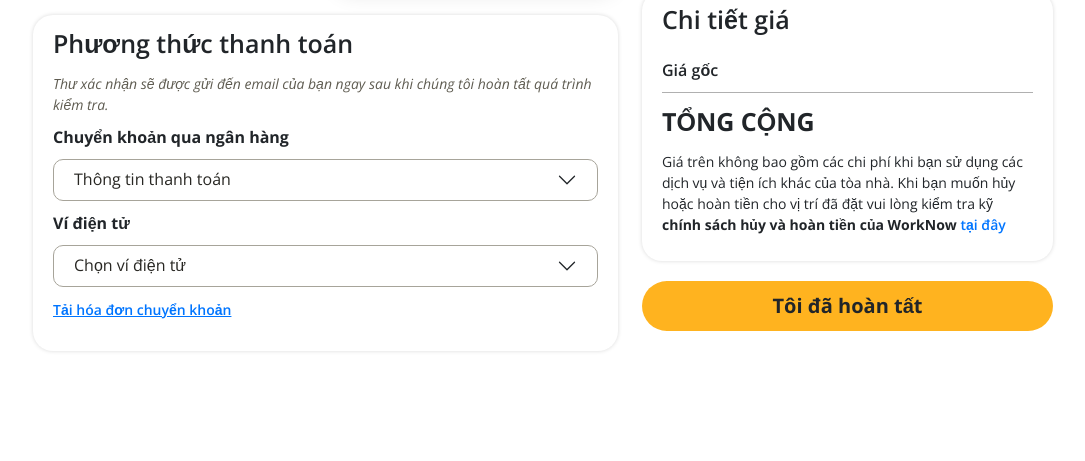
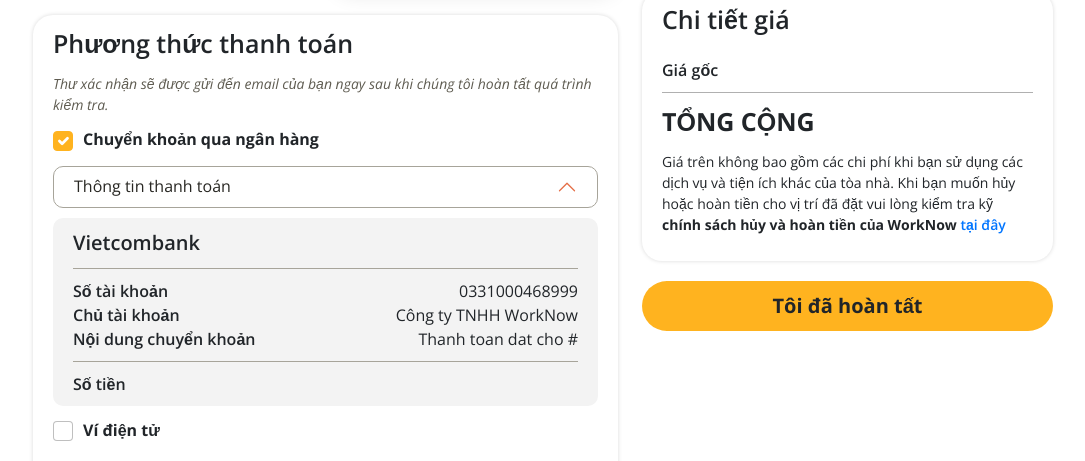
Before and after one commit to htz0707/worknow, a React (Create React App) app: page /create-booking/payment/1/1 in a window 1280 px wide. Shown: the part 491-952 px from the top of the page, without its empty margins (97-1182 px from the left). Before the commit the page ends 882 px from the top, so only its background shows below. Built offline with nearby package versions, Linux system fonts and the light colour scheme; no server answers.

Commit message:
add checkbox payment method

```diff
--- a/src/assets/styles/CreateBooking.scss
+++ b/src/assets/styles/CreateBooking.scss
@@ -334,7 +334,20 @@
           font-size: 25px;
           margin-bottom: 10px;
         }
-
+        .payment-method-title {
+          font-weight: 700;
+          margin-bottom: 15px;
+          display: block;
+          input {
+            height: 20px;
+            width: 20px;
+            margin-right: 10px;
+            vertical-align: middle;
+          }
+          span {
+            vertical-align: middle;
+          }
+        }
         .content {
           .confirm-text {
             font-style: italic;
--- a/src/assets/styles/custom.scss
+++ b/src/assets/styles/custom.scss
@@ -18,3 +18,10 @@
 .ant-picker-dropdown {
   z-index: 1075 !important;
 }
+.form-check-input {
+  cursor: pointer;
+}
+.form-check-input:checked {
+  background-color: #ffb31f !important;
+  border-color: #ffb31f !important;
+}
--- a/src/pages/BookingPayment.js
+++ b/src/pages/BookingPayment.js
@@ -263,6 +263,8 @@ export default function BookingPayment() {
   };
   //
   const [showOrderExpire, setShowOrderExpire] = useState(false);
+  //
+  const [paymentMethod, setPaymentMethod] = useState('bank_account');
   // handle pay order with bank
   const PAY_ORDER_WITH_BANK = gql`
     mutation PayOrderWithBank($fileId: UUID, $orderId: UUID!) {
@@ -403,9 +405,18 @@ export default function BookingPayment() {
                   Thư xác nhận sẽ được gửi đến email của bạn ngay sau khi chúng
                   tôi hoàn tất quá trình kiểm tra.
                 </div>
-                <div className='fw-bold'>Chuyển khoản qua ngân hàng</div>
+                <div className='payment-method-title'>
+                  <input
+                    className='form-check-input'
+                    type='checkbox'
+                    checked={paymentMethod === 'bank_account'}
+                    onChange={() => setPaymentMethod('bank_account')}
+                  />
+                  <span>Chuyển khoản qua ngân hàng</span>
+                </div>
+                {paymentMethod === 'bank_account' && (
                   <div className='according-bank'>
-                  <Accordion>
+                    <Accordion defaultActiveKey='0'>
                       <Accordion.Item eventKey='0'>
                         <Accordion.Header>
                           <div className='according-bank_header'>
@@ -433,16 +444,28 @@ export default function BookingPayment() {
                             </div>
                             <div className='bank-amount'>
                               <span>Số tiền</span>
-                            <span>{formatCurrency(orderInfo?.finalTotal)}</span>
+                              <span>
+                                {formatCurrency(orderInfo?.finalTotal)}
+                              </span>
                             </div>
                           </div>
                         </Accordion.Body>
                       </Accordion.Item>
                     </Accordion>
                   </div>
-                <div className='fw-bold'>Ví điện tử</div>
+                )}
+                <div className='payment-method-title'>
+                  <input
+                    className='form-check-input'
+                    type='checkbox'
+                    checked={paymentMethod === 'e_wallet'}
+                    onChange={() => setPaymentMethod('e_wallet')}
+                  />
+                  <span>Ví điện tử</span>
+                </div>
+                {paymentMethod === 'e_wallet' && (
                   <div className='according-ewallet'>
-                  <Accordion>
+                    <Accordion defaultActiveKey='0'>
                       <Accordion.Item eventKey='0'>
                         <Accordion.Header>
                           <div className='according-ewallet_header'>
@@ -458,12 +481,12 @@ export default function BookingPayment() {
                                 </div>
                                 <div>MOMO</div>
                               </div>
-                            <div className='ewallet'>
+                              {/* <div className='ewallet'>
                                 <div className='logo-container'>
                                   <img src={VnpayLogo} alt='' />
                                 </div>
                                 <div>VNPAY</div>
-                            </div>
+                              </div> */}
                             </div>
                             <div className='ewallet-details'>
                               <div>
@@ -483,7 +506,9 @@ export default function BookingPayment() {
                             </div>
                             <div className='amount'>
                               <span>Số tiền</span>
-                            <span>{formatCurrency(orderInfo?.finalTotal)}</span>
+                              <span>
+                                {formatCurrency(orderInfo?.finalTotal)}
+                              </span>
                             </div>
                             <div className='qrcode'>
                               <div>Hoặc</div>
@@ -497,6 +522,7 @@ export default function BookingPayment() {
                       </Accordion.Item>
                     </Accordion>
                   </div>
+                )}
                 <Upload
                   listType='picture'
                   defaultFileList={[...fileList]}
```
Lines whose indentation alone changed are shown as unchanged.
